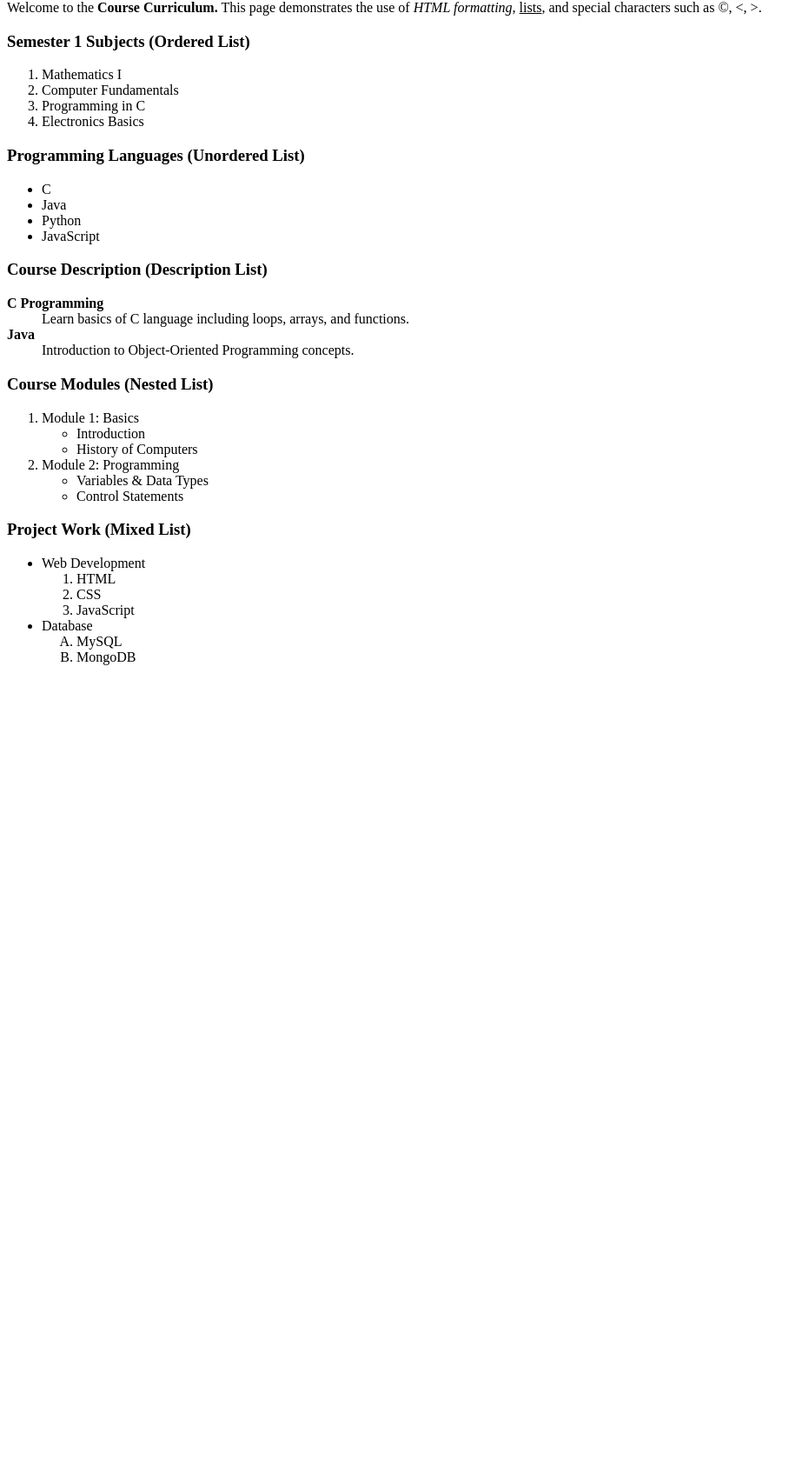
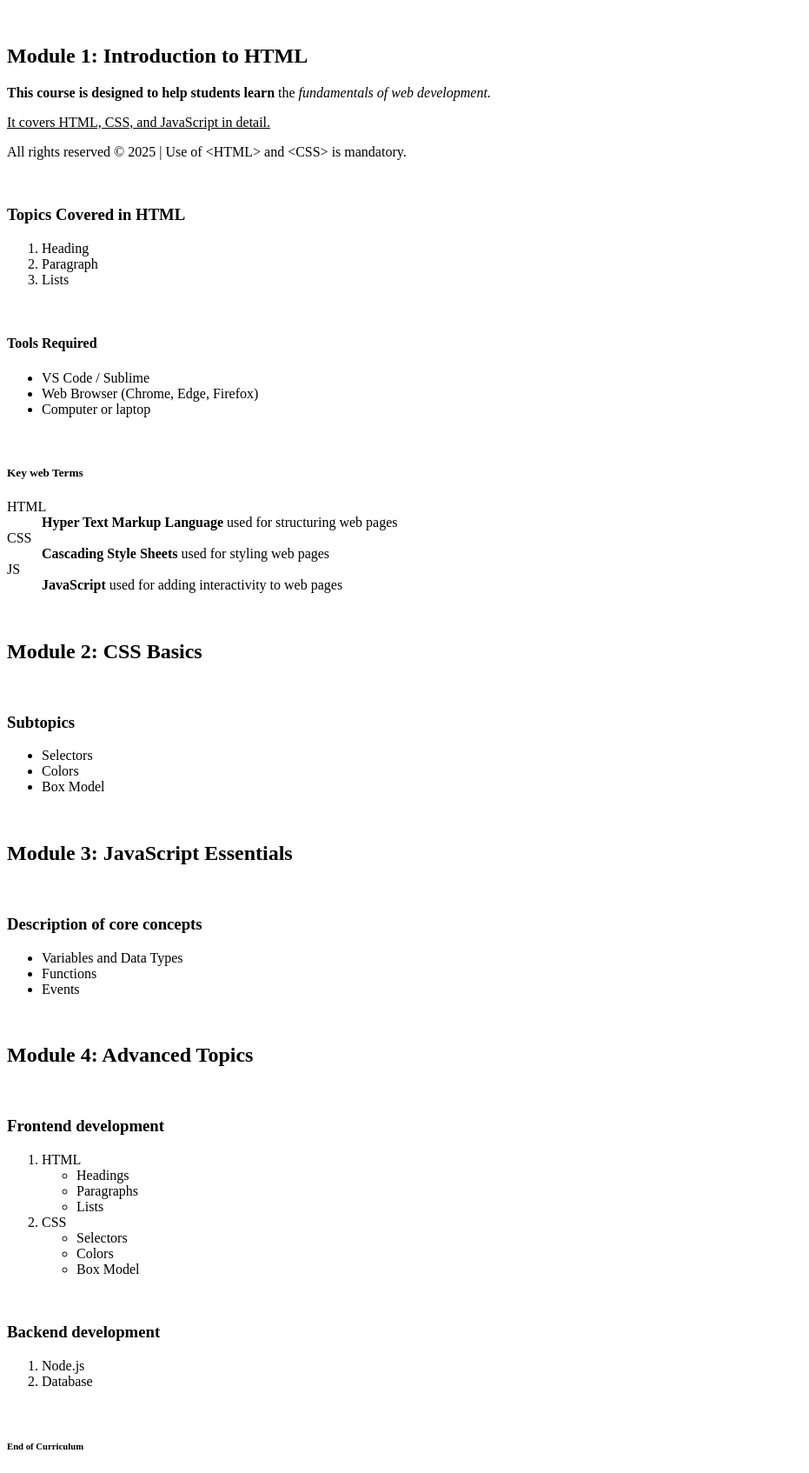
Before and after one commit to pranjalsingh670/25VA151, a plain HTML site: page html/experiment1.html in a window 1280 px wide. Shown: the part 67-1761 px from the top of the page at 87% size, without its empty margins (0-931 px from the left). Before the commit the page ends 848 px from the top, so only its background shows below. Drawn offline with Linux system fonts and the light colour scheme.

Commit message:
experiments

```diff
--- a/html/experiment1.html
+++ b/html/experiment1.html
@@ -1,74 +1,96 @@
 <!DOCTYPE html>
-<html>
+<html lang="en">
 <head>
-    <title>Course Curriculum</title>
+    <meta charset="UTF-8">
+    <meta name="viewport" content="width=device-width, initial-scale=1.0">
+    <title>Assignment 1</title>
 </head>
 <body>
+    <h1>Course Curriculum for  Web Development</h1>
+    <br>
 
-    <h2>Introduction</h2>
-    <p>
-        Welcome to the <b>Course Curriculum.</b>
-        This page demonstrates the use of <i>HTML formatting</i>,
-        <u>lists</u>, and special characters such as &copy;, &lt;, &gt;.
-    </p>
+    <h2>Module 1: Introduction to HTML</h2>
+    <p> <b>This course is designed to help students learn</b> the <i>fundamentals of web development.</i></p>
+    <p><u>It covers HTML, CSS, and JavaScript in detail.</u></p>
+    <p>All rights reserved &copy; 2025 &vert; Use of &lt;HTML&gt; and &lt;CSS&gt; is mandatory.</p>
+    <br>
 
-    <h3>Semester 1 Subjects (Ordered List)</h3>
+    <h3>Topics Covered in HTML</h3>
     <ol>
-        <li>Mathematics I</li>
-        <li>Computer Fundamentals</li>
-        <li>Programming in C</li>
-        <li>Electronics Basics</li>
+        <li>Heading</li>
+        <li>Paragraph</li>
+        <li>Lists</li>
     </ol>
+    <br>
 
-    <h3>Programming Languages (Unordered List)</h3>
+    <h4>Tools Required</h4>
     <ul>
-        <li>C</li>
-        <li>Java</li>
-        <li>Python</li>
-        <li>JavaScript</li>
+        <li>VS Code / Sublime</li>
+        <li>Web Browser (Chrome, Edge, Firefox)</li>
+        <li>Computer or laptop</li>
     </ul>
+    <br>
 
-    <h3>Course Description (Description List)</h3>
+    <h5>Key web Terms</h5>
     <dl>
-        <dt><b>C Programming</b></dt>
-        <dd>Learn basics of C language including loops, arrays, and functions.</dd>
+        <dt>HTML</dt>
+        <dd><b>Hyper Text Markup Language</b> used for structuring web pages</dd>
+        <dt>CSS</dt>
+        <dd><b>Cascading Style Sheets</b> used for styling web pages</dd>
+        <dt>JS</dt>
+        <dd><b>JavaScript</b> used for adding interactivity to web pages</dd>
+    </dl>
+    <br>
 
-        <dt><b>Java</b></dt>
-        <dd>Introduction to Object-Oriented Programming concepts.</dd>
-    </dl>
+    <h2> Module 2: CSS Basics</h2>
+    <br>
 
-    <h3>Course Modules (Nested List)</h3>
-    <ol>
-        <li>Module 1: Basics
+    <h3>Subtopics</h3>
     <ul>
-                <li>Introduction</li>
-                <li>History of Computers</li>
+        <li>Selectors</li>
+        <li>Colors</li>
+        <li>Box Model</li>
     </ul>
-        </li>
-        <li>Module 2: Programming
+    <br>
+
+    <h2> Module 3: JavaScript Essentials</h2>
+    <br>
+
+    <h3>Description of core concepts</h3>
     <ul>
-                <li>Variables &amp; Data Types</li>
-                <li>Control Statements</li>
+        <li>Variables and Data Types</li>
+        <li>Functions</li>
+        <li>Events</li>
     </ul>
-        </li>
-    </ol>
+    <br>
 
-    <h3>Project Work (Mixed List)</h3>
-    <ul>
-        <li>Web Development
+    <h2> Module 4: Advanced Topics</h2>
+    <br>
+
+    <h3>Frontend development</h3>
     <ol>
         <li>HTML</li>
+        <ul>
+            <li>Headings</li>
+            <li>Paragraphs</li>
+            <li>Lists</li>
+        </ul>
         <li>CSS</li>
-                <li>JavaScript</li>
+        <ul>
+            <li>Selectors</li>
+            <li>Colors</li>
+            <li>Box Model</li>
+        </ul>
     </ol>
-        </li>
-        <li>Database
-            <ol type="A">
-                <li>MySQL</li>
-                <li>MongoDB</li>
+    <br>
+
+    <h3>Backend development</h3>
+    <ol>
+        <li>Node.js</li>
+        <li>Database</li>
     </ol>
-        </li>
-    </ul>
+    <br>
 
+    <h6>End of Curriculum</h6>
 </body>
 </html>
```
Also changed, not shown: HTML unit-2/experiment3.html (+5 -9 lines), HTML unit-2/experiment4.html (+31 -11 lines), HTML unit-2/experiment5.html (+28 -20 lines), html/experiment2.html (+1 -1 lines). Lines whose indentation alone changed are shown as unchanged.
